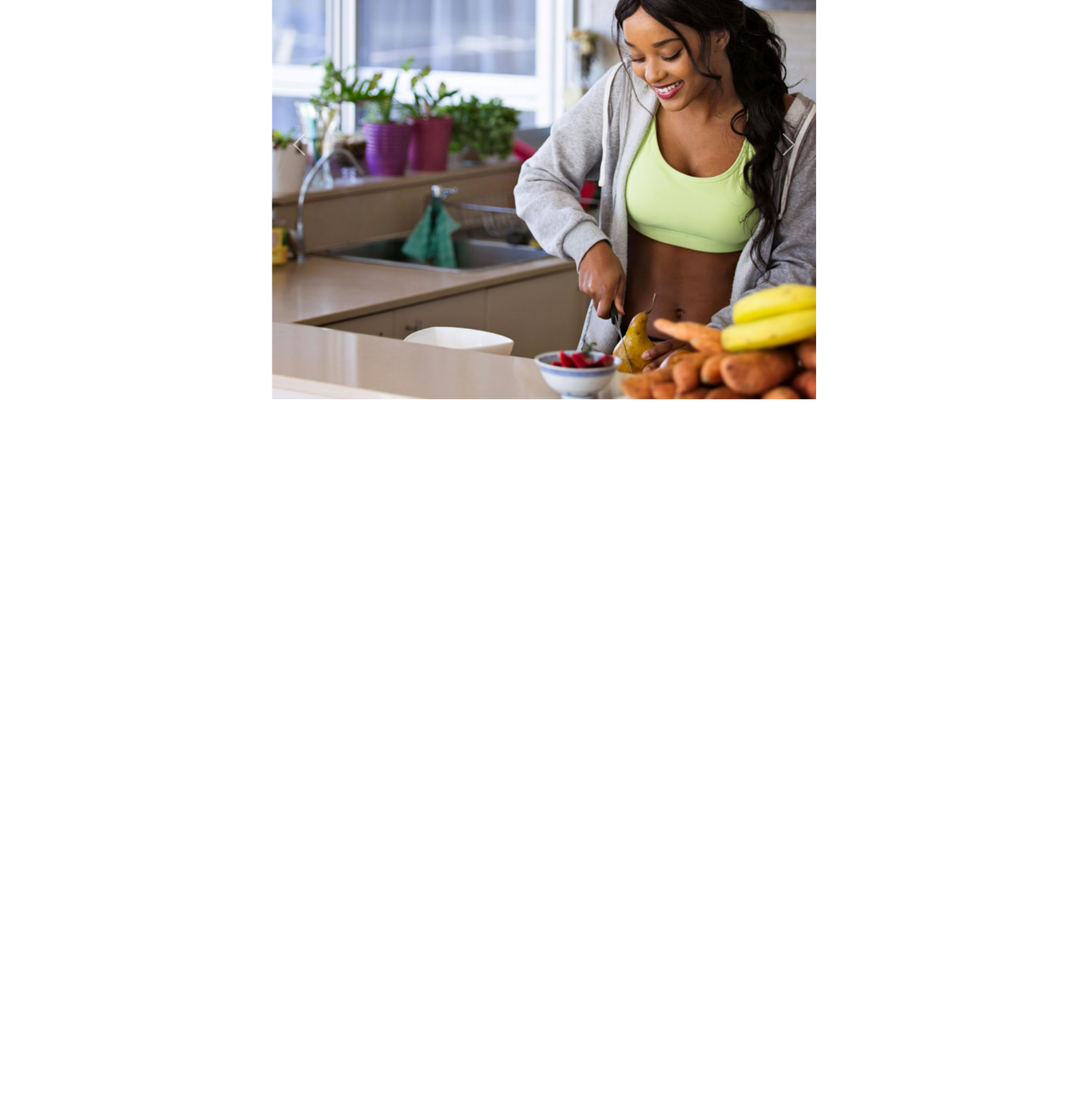
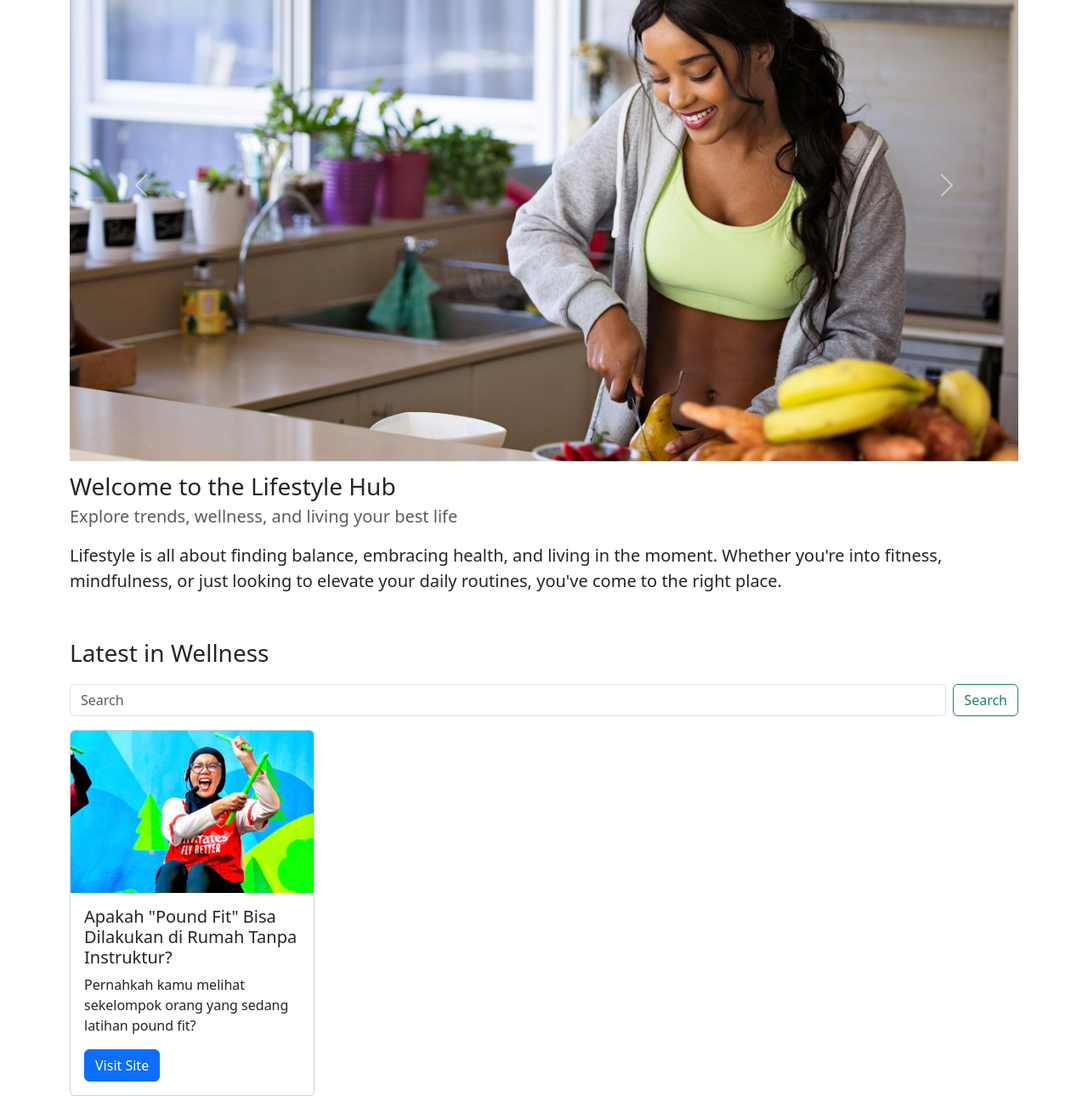
Before and after one commit to axltavideus/tugaspert10, a plain HTML site: page index.html in a window 1280 px wide. Shown: the part 202-1492 px from the top of the page at 85% size. Before the commit the page ends 800 px from the top, so only its background shows below. Drawn offline with nearby package versions, Linux system fonts and the light colour scheme.

Commit message:
crousel dan card

```diff
--- a/index.html
+++ b/index.html
@@ -33,7 +33,7 @@
                         <a class="nav-link" href="#">Contact</a>
                     </li>
                     <li class="nav-item">
-                        <a class="btn btn-primary" href="#" role="button">Subscribe</a>
+                        <a class="btn btn-primary rounded-pill" href="#" role="button">Subscribe</a>
                     </li>
                 </ul>
             </div>
@@ -42,30 +42,56 @@
     <!-- Nav-bar End -->
 
     <!-- Carousel -->
-    <div id="carouselExampleFade" class="carousel slide carousel-fade">
+    <div class="container">
+        <div id="carouselExampleFade" class="carousel slide carousel-fade justify-content-center" style="width: 100%;">
             <div class="carousel-inner">
                 <div class="carousel-item active">
-                <img src="images/cook.jpg" class="d-block w-50" alt="...">
+                    <img src="images/cook.jpg" class="d-block w-100" alt="...">
                 </div>
                 <div class="carousel-item">
-                <img src="images/bay.jpg" class="d-block w-50" alt="...">
+                    <img src="images/bay.jpg" class="d-block w-100" alt="...">
                 </div>
                 <div class="carousel-item">
-                <img src="images/family.jpg" class="d-block w-50" alt="...">
+                    <img src="images/family.jpg" class="d-block w-100" alt="...">
                 </div>
             </div>
-        <button class="carousel-control-prev" type="button" data-bs-target="#carouselExampleFade" data-bs-slide="prev">
+            <button class="carousel-control-prev" type="button" data-bs-target="#carouselExampleFade"
+                data-bs-slide="prev">
                 <span class="carousel-control-prev-icon" aria-hidden="true"></span>
                 <span class="visually-hidden">Previous</span>
             </button>
-        <button class="carousel-control-next" type="button" data-bs-target="#carouselExampleFade" data-bs-slide="next">
+            <button class="carousel-control-next" type="button" data-bs-target="#carouselExampleFade"
+                data-bs-slide="next">
                 <span class="carousel-control-next-icon" aria-hidden="true"></span>
                 <span class="visually-hidden">Next</span>
             </button>
         </div>
         <!-- Carousel End -->
+        <div class="grid gap-0">
+            <p class="fs-3 mb-0 mt-2">Welcome to the Lifestyle Hub</p>
+            <p class="fs-5 text-body-secondary mt-0">Explore trends, wellness, and living your best life</p>
+            <p class="fs-5">Lifestyle is all about finding balance, embracing health, and living in the moment. Whether
+                you're into fitness,
+                mindfulness, or just looking to elevate your daily routines, you've come to the right place.</p>
+        </div>
+    </div>
 
-
+    <div class="container mt-5">
+        <p class="fs-3 mt-4">Latest in Wellness</p>
+        <form class="d-flex mb-3 lg-xl" role="search">
+            <input class="form-control me-2" type="search" placeholder="Search" aria-label="Search">
+            <button class="btn btn-outline-success" type="submit">Search</button>
+        </form>
+        <div class="card" style="width: 18rem;">
+            <img src="images/news1.jpeg" class="card-img-top" alt="...">
+            <div class="card-body">
+                <h5 class="card-title">Apakah "Pound Fit" Bisa Dilakukan di Rumah Tanpa Instruktur?</h5>
+                <p class="card-text">Pernahkah kamu melihat sekelompok orang yang sedang latihan pound fit?</p>
+                <a href="https://lifestyle.kompas.com/read/2024/10/25/091045120/apakah-pound-fit-bisa-dilakukan-di-rumah-tanpa-instruktur"
+                    class="btn btn-primary">Visit Site</a>
+            </div>
+        </div>
+    </div>
 </body>
 
 <script>
--- a/styles.css
+++ b/styles.css
@@ -6,18 +6,23 @@
 
 .nav-item {
     margin: .5rem;
+    height: 30px;
 }
 
 .carousel-item img {
     width: 100%;
-    height: 600px;
+    height: 650px;
     display: block;
     margin: auto;
     object-fit: cover;
 }
 
 .carousel button {
-    width: 55%;
     object-fit: cover;
     margin: auto;
 }
+
+.carousel {
+    margin: auto;
+    margin-top: 3%;
+}
```
Also changed, not shown: images/news1.jpeg (added). Lines whose indentation alone changed are shown as unchanged.
